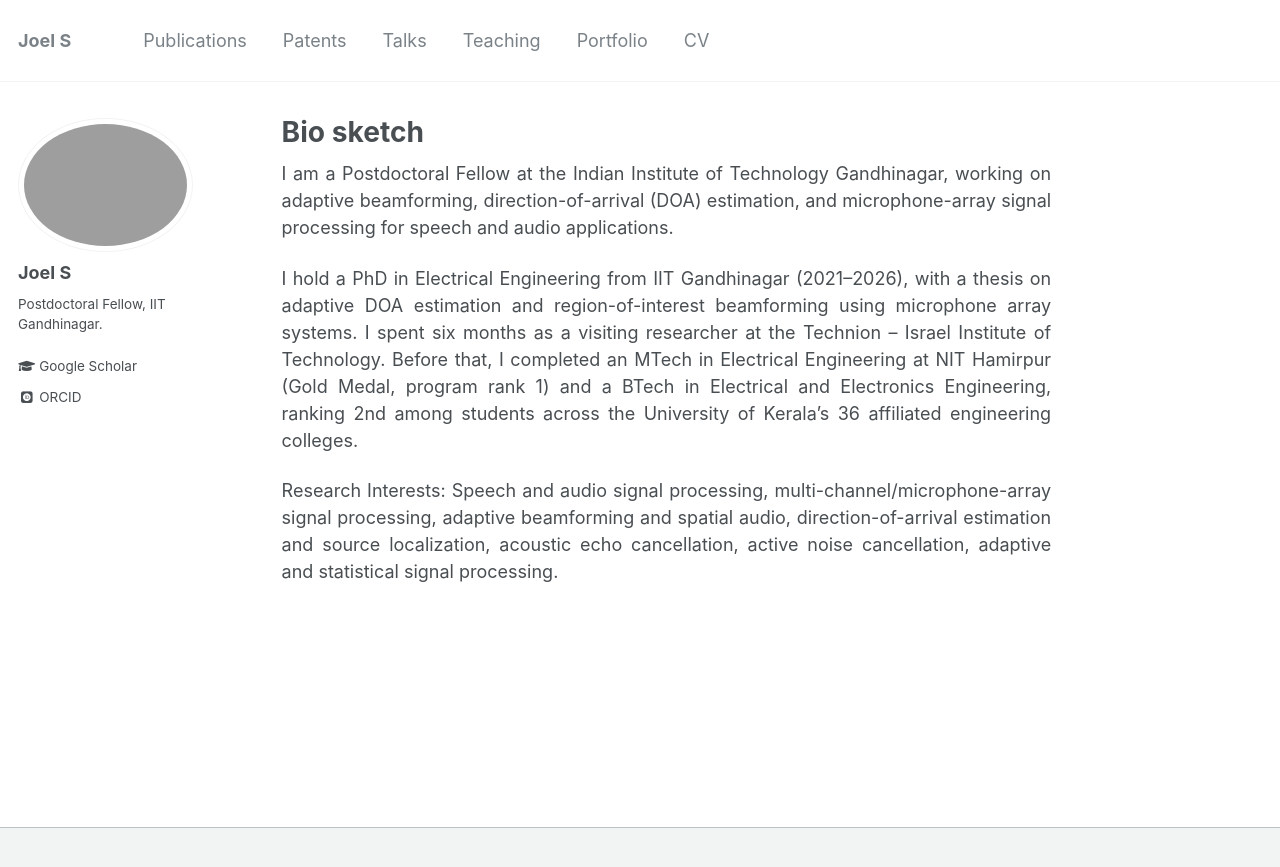
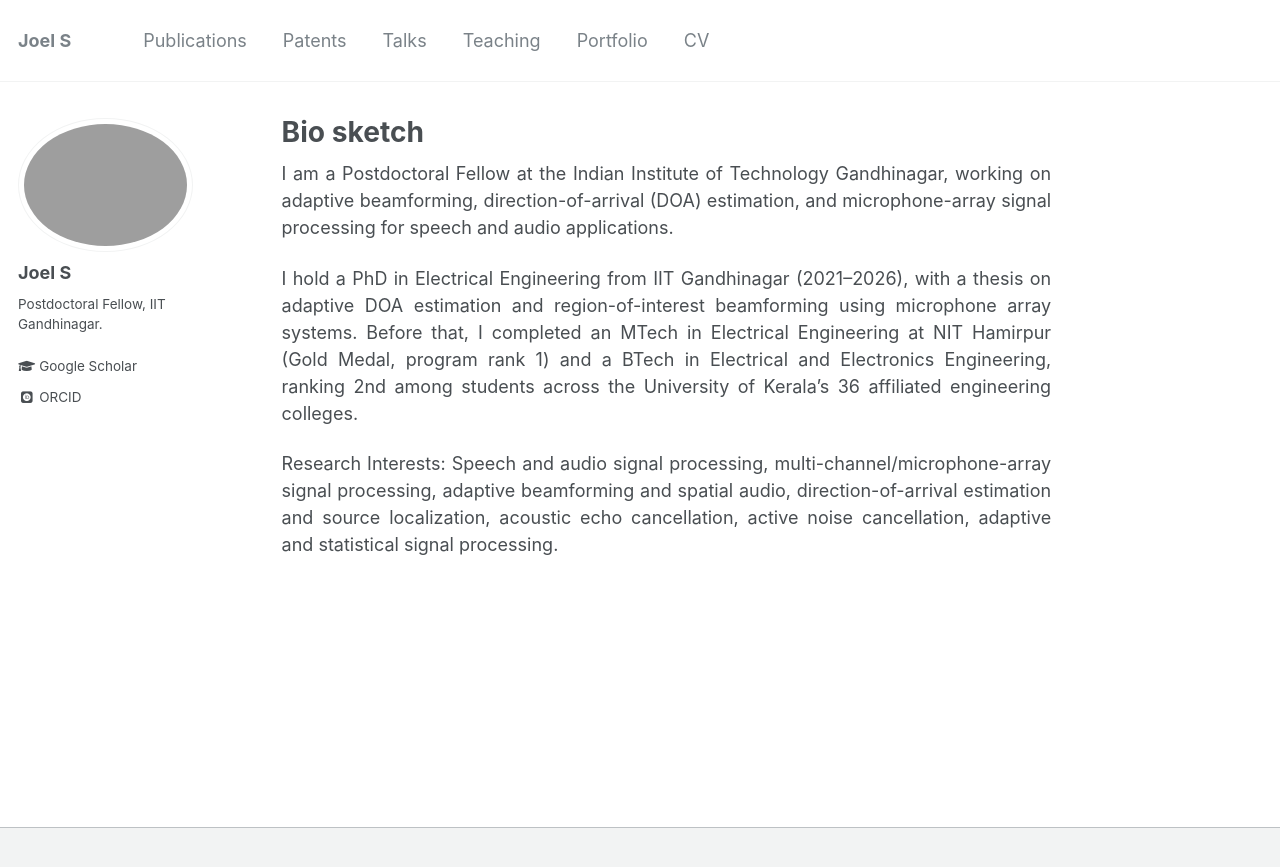
Before and after one commit to Joels1994/Joels1994.github.io, a Jekyll site: the page built from _pages/about.md, in a window 1280 px wide. Shown: the top 867 px of the page. Built offline with Jekyll 4.4.1, drawn with Linux system fonts in a browser that asks for light colours; some web fonts are replaced.

Commit message:
Remove Technion visiting researcher sentence from bio sketch

```diff
--- a/_pages/about.md
+++ b/_pages/about.md
@@ -14,6 +14,6 @@ redirect_from:
 
 I am a Postdoctoral Fellow at the Indian Institute of Technology Gandhinagar, working on adaptive beamforming, direction-of-arrival (DOA) estimation, and microphone-array signal processing for speech and audio applications.
 
-I hold a PhD in Electrical Engineering from IIT Gandhinagar (2021–2026), with a thesis on adaptive DOA estimation and region-of-interest beamforming using microphone array systems. I spent six months as a visiting researcher at the Technion – Israel Institute of Technology. Before that, I completed an MTech in Electrical Engineering at NIT Hamirpur (Gold Medal, program rank 1) and a BTech in Electrical and Electronics Engineering, ranking 2nd among students across the University of Kerala's 36 affiliated engineering colleges.
+I hold a PhD in Electrical Engineering from IIT Gandhinagar (2021–2026), with a thesis on adaptive DOA estimation and region-of-interest beamforming using microphone array systems. Before that, I completed an MTech in Electrical Engineering at NIT Hamirpur (Gold Medal, program rank 1) and a BTech in Electrical and Electronics Engineering, ranking 2nd among students across the University of Kerala's 36 affiliated engineering colleges.
 
 Research Interests: Speech and audio signal processing, multi-channel/microphone-array signal processing, adaptive beamforming and spatial audio, direction-of-arrival estimation and source localization, acoustic echo cancellation, active noise cancellation, adaptive and statistical signal processing.
```
